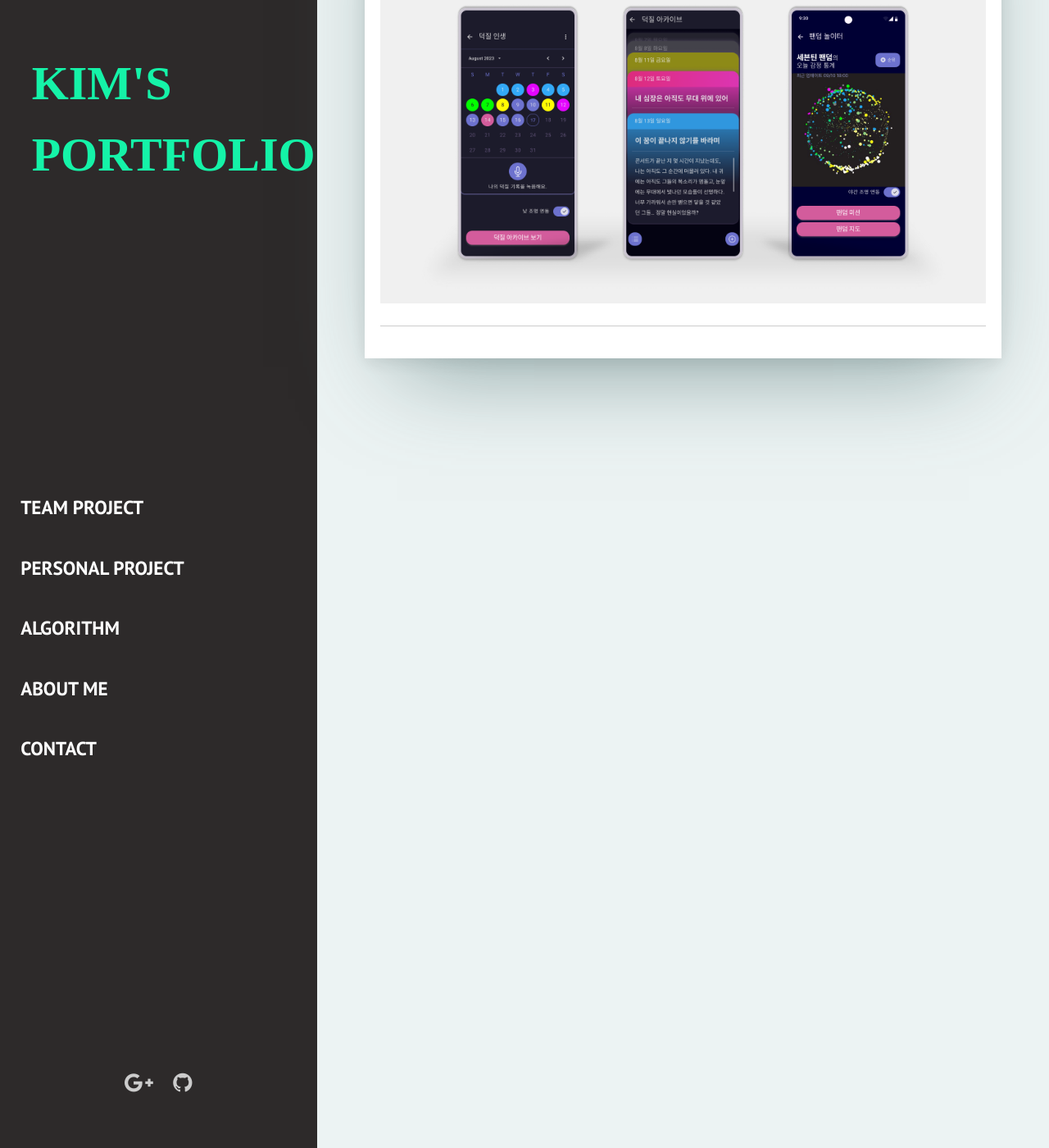
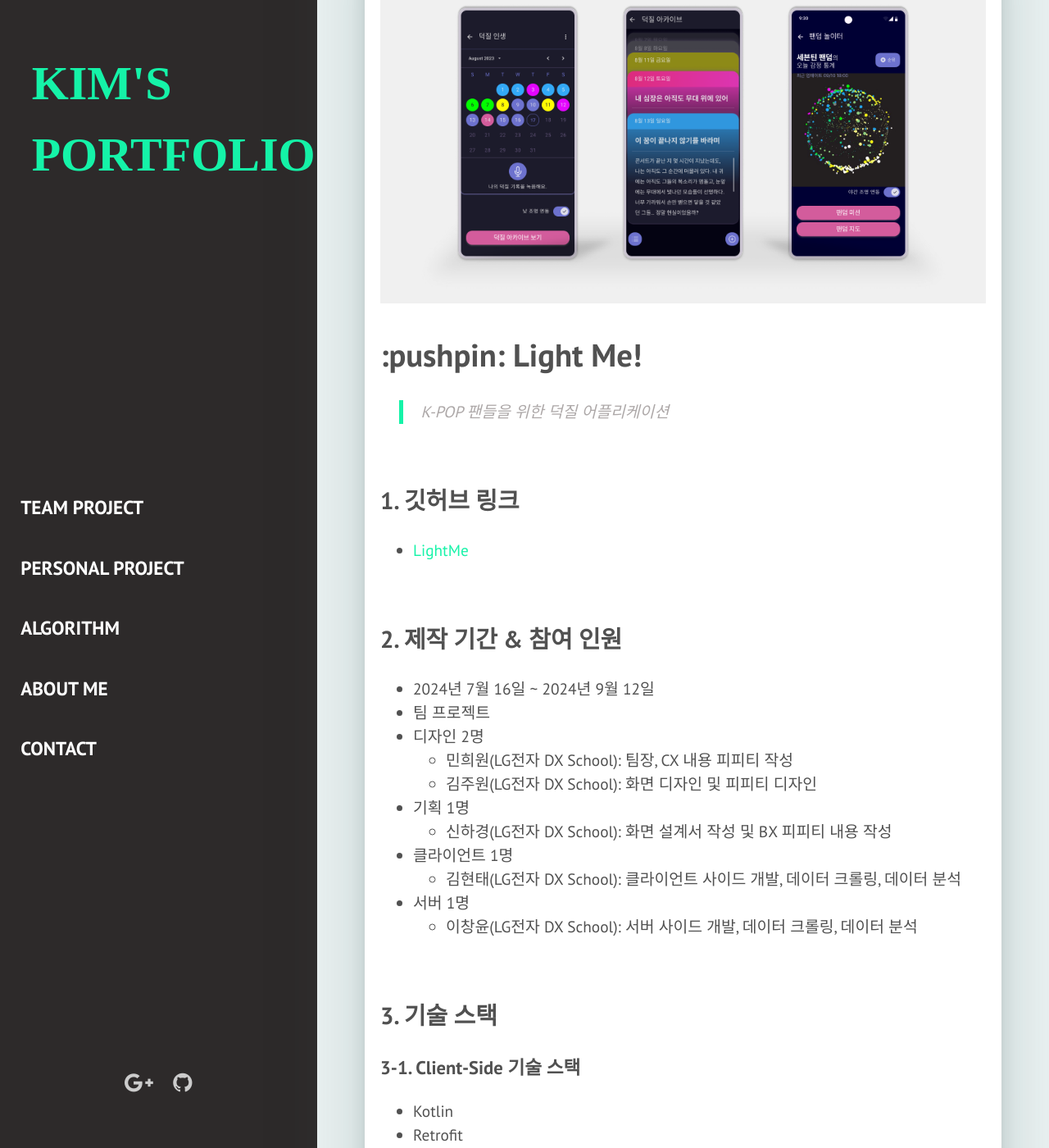
Before and after one commit to kimgusxo/kimgusxo.github.io, a Jekyll site: the page built from _team_projects/lightme.markdown, in a window 1280 px wide and 1400 px high, scrolled down 276 px. Shown: the whole window at 82% size. Built offline with Jekyll 4.4.1, drawn with Linux system fonts in a browser that asks for light colours; some web fonts are replaced; some of the changed text lies outside the part shown.

Commit message:
개인프로젝트 추가

```diff
--- a/_team_projects/lightme.markdown
+++ b/_team_projects/lightme.markdown
@@ -6,3 +6,41 @@ img: LightMe-thumbNail.png
 date: 2024-09-12 00:00:00 +0900
 description: (부트캠프 CX 프로젝트) K-POP 팬들을 위한 덕질 어플리케이션
 ---
+
+# :pushpin: Light Me!
+> K-POP 팬들을 위한 덕질 어플리케이션
+
+<br>
+
+## 1. 깃허브 링크
+- [LightMe](https://github.com/kimgusxo/CX_TFIsland){: target="_blank"}
+
+<br>
+
+## 2. 제작 기간 & 참여 인원
+- 2024년 7월 16일 ~ 2024년 9월 12일
+- 팀 프로젝트
+- 디자인 2명
+  - 민희원(LG전자 DX School): 팀장, CX 내용 피피티 작성
+  - 김주원(LG전자 DX School): 화면 디자인 및 피피티 디자인
+- 기획 1명
+  - 신하경(LG전자 DX School): 화면 설계서 작성 및 BX 피피티 내용 작성
+- 클라이언트 1명
+  - 김현태(LG전자 DX School): 클라이언트 사이드 개발, 데이터 크롤링, 데이터 분석
+- 서버 1명
+  - 이창윤(LG전자 DX School): 서버 사이드 개발, 데이터 크롤링, 데이터 분석
+
+<br>
+
+## 3. 기술 스택
+### 3-1. Client-Side 기술 스택
+- Kotlin
+- Retrofit
+- LiveData
+- Groovy
+
+### 3-2. Server-Side 기술 스택
+- Java
+- Spring Boot
+- Spring Data JPA
+- PostgreSQL
```
